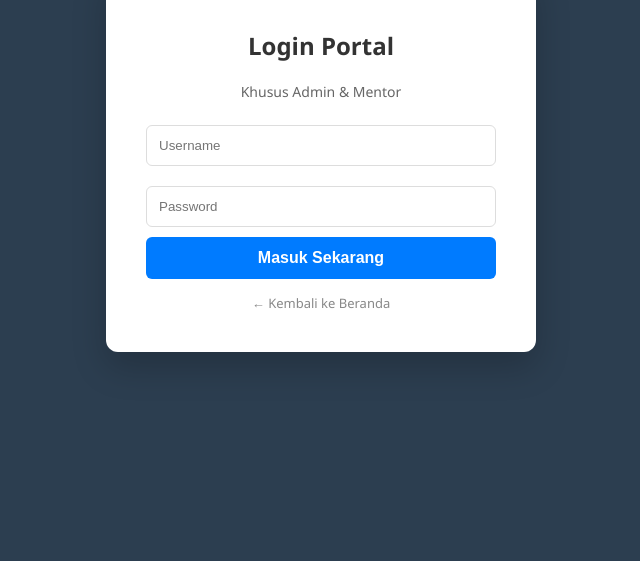
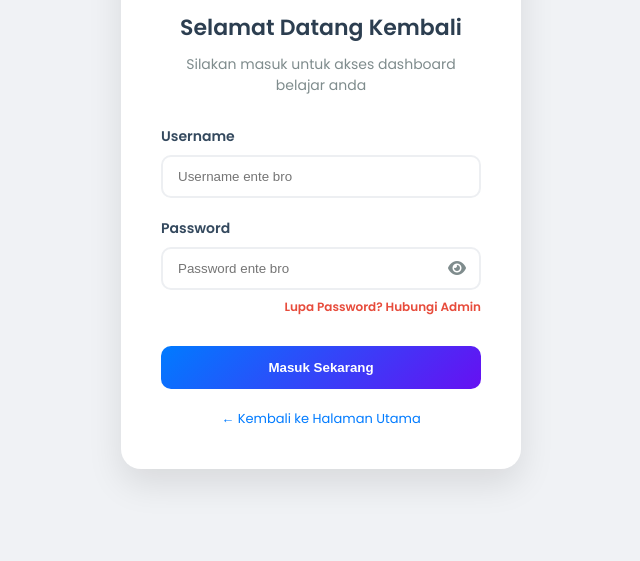
Before and after one commit to Ciwai-lab/pkbm-app, a website: page public/login.html in a window 1280 px wide. Shown: the part 239-800 px from the top of the page, without its empty margins (319-959 px from the left). Drawn offline with Linux system fonts and the light colour scheme.

Commit message:
Modif: UIX

```diff
--- a/public/login.html
+++ b/public/login.html
@@ -4,80 +4,171 @@
 <head>
     <meta charset="UTF-8">
     <meta name="viewport" content="width=device-width, initial-scale=1.0">
-    <title>Login Admin - PKBM Ciwai</title>
+    <title>Login - PKBM Ciwai</title>
+    <link href="https://fonts.googleapis.com/css2?family=Poppins:wght@300;400;600&display=swap" rel="stylesheet">
+    <link rel="stylesheet" href="https://cdnjs.cloudflare.com/ajax/libs/font-awesome/6.0.0/css/all.min.css">
+
     <style>
+        * {
+            margin: 0;
+            padding: 0;
+            box-sizing: border-box;
+        }
+
         body {
-            font-family: 'Segoe UI', sans-serif;
-            background: #2c3e50;
+            font-family: 'Poppins', sans-serif;
+            background: #f0f2f5;
             display: flex;
+            align-items: center;
             justify-content: center;
-            align-items: center;
-            height: 100vh;
-            margin: 0;
+            min-height: 100vh;
         }
 
         .login-card {
             background: white;
             padding: 40px;
-            border-radius: 12px;
-            box-shadow: 0 15px 35px rgba(0, 0, 0, 0.2);
+            border-radius: 20px;
+            box-shadow: 0 15px 35px rgba(0, 0, 0, 0.1);
             width: 100%;
-            max-width: 350px;
+            max-width: 400px;
             text-align: center;
         }
 
+        .logo-img {
+            width: 90px;
+            margin-bottom: 20px;
+        }
+
         h2 {
+            margin-bottom: 10px;
+            color: #2c3e50;
+            font-size: 22px;
+        }
+
+        p {
+            color: #7f8c8d;
+            font-size: 14px;
+            margin-bottom: 30px;
+        }
+
+        .form-group {
+            text-align: left;
             margin-bottom: 20px;
-            color: #333;
+        }
+
+        label {
+            display: block;
+            font-size: 14px;
+            margin-bottom: 8px;
+            color: #34495e;
+            font-weight: 600;
         }
 
         input {
             width: 100%;
-            padding: 12px;
-            margin: 10px 0;
-            border: 1px solid #ddd;
-            border-radius: 6px;
-            box-sizing: border-box;
+            padding: 12px 15px;
+            border: 2px solid #edeff2;
+            border-radius: 10px;
+            outline: none;
+            transition: border-color 0.3s;
         }
 
-        button {
+        input:focus {
+            border-color: #007bff;
+        }
+
+        .btn-login {
             width: 100%;
-            padding: 12px;
-            background: #007bff;
+            padding: 14px;
+            background: linear-gradient(135deg, #007bff, #6610f2);
             color: white;
             border: none;
-            border-radius: 6px;
+            border-radius: 10px;
+            font-weight: 600;
             cursor: pointer;
-            font-size: 16px;
-            font-weight: bold;
-            transition: 0.3s;
+            transition: transform 0.2s, box-shadow 0.2s;
+            margin-top: 10px;
         }
 
-        button:hover {
-            background: #0056b3;
+        .btn-login:hover {
+            transform: translateY(-2px);
+            box-shadow: 0 5px 15px rgba(0, 123, 255, 0.3);
         }
 
         .back-link {
-            margin-top: 15px;
             display: block;
-            color: #888;
+            margin-top: 20px;
+            font-size: 13px;
+            color: #007bff;
             text-decoration: none;
-            font-size: 13px;
+        }
+
+        .password-container {
+            position: relative;
+        }
+
+        .password-container input {
+            padding-right: 45px;
+            /* Kasih ruang buat ikon mata */
+        }
+
+        .toggle-password {
+            position: absolute;
+            right: 15px;
+            top: 50%;
+            transform: translateY(-50%);
+            cursor: pointer;
+            color: #7f8c8d;
+        }
+
+        .forgot-pw {
+            display: block;
+            text-align: right;
+            font-size: 12px;
+            margin-top: 8px;
+            color: #e74c3c;
+            text-decoration: none;
+            font-weight: 600;
         }
     </style>
 </head>
 
 <body>
     <div class="login-card">
-        <h2>Login Portal</h2>
-        <p style="color: #666; font-size: 14px;">Khusus Admin & Mentor</p>
+        <img src="CiwAI-Toga-Transparant.webp" alt="Logo Ciwai" class="logo-img">
+        <h2>Selamat Datang Kembali</h2>
+        <p>Silakan masuk untuk akses dashboard belajar anda</p>
+
         <form action="/login" method="POST">
-            <input type="text" name="username" placeholder="Username" required>
-            <input type="password" name="password" placeholder="Password" required>
-            <button type="submit">Masuk Sekarang</button>
+            <div class="form-group">
+                <label>Username</label>
+                <input type="text" name="username" placeholder="Username ente bro" required>
+            </div>
+            <div class="form-group">
+                <label>Password</label>
+                <div class="password-container">
+                    <input type="password" id="password" name="password" placeholder="Password ente bro" required>
+                    <i class="fa-solid fa-eye toggle-password" id="eyeIcon"></i>
+                </div>
+                <a href="https://wa.me/628123456789?text=Halo%20Admin%20PKBM%20Ciwai,%20saya%20lupa%20password.%20Ini%20data%20saya:%0AUsername:%20%0AEmail%20Pendaftaran:%20"
+                    target="_blank" class="forgot-pw">Lupa Password? Hubungi Admin</a>
+            </div>
+            <button type="submit" class="btn-login">Masuk Sekarang</button>
         </form>
-        <a href="/" class="back-link">← Kembali ke Beranda</a>
+
+        <a href="/" class="back-link">← Kembali ke Halaman Utama</a>
     </div>
+
+    <script>
+        const passwordInput = document.getElementById('password');
+        const eyeIcon = document.getElementById('eyeIcon');
+
+        eyeIcon.addEventListener('click', function () {
+            const type = passwordInput.getAttribute('type') === 'password' ? 'text' : 'password';
+            passwordInput.setAttribute('type', type);
+            this.classList.toggle('fa-eye-slash');
+        });
+    </script>
 </body>
 
 </html>
```
Also changed, not shown: public/daftar.html (+8 -2 lines), public/home.html (+98 -14 lines), public/CiwAI-Toga-Transparant.webp (added).
